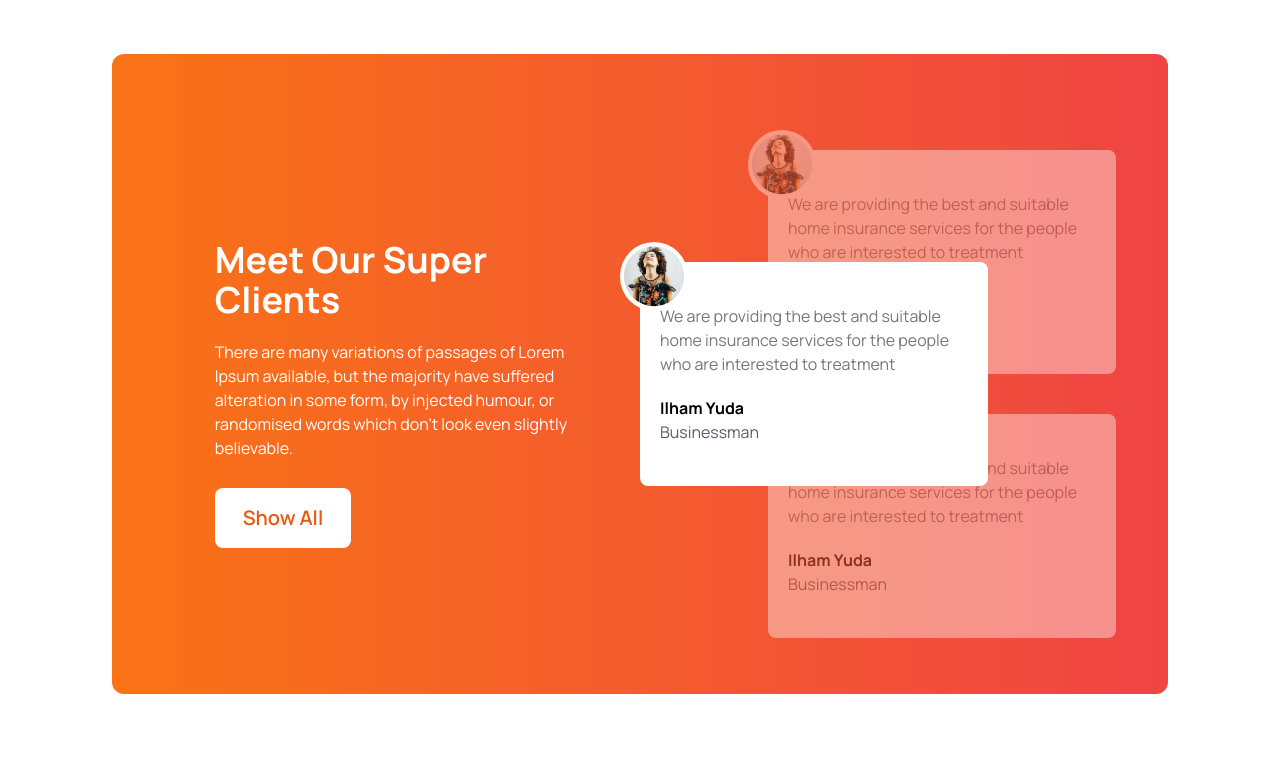
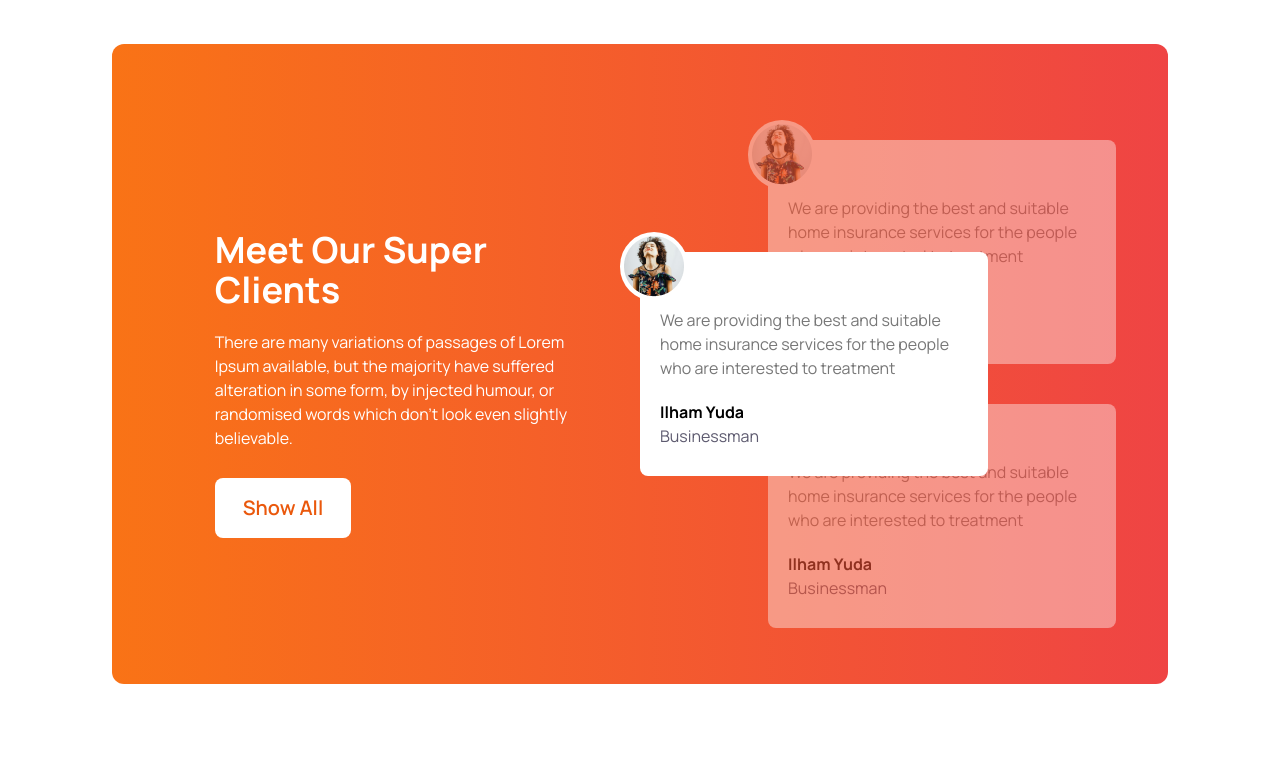
Before and after one commit to Md-Nurul-Alam/tea-house-with-tailwind, a plain HTML site: page index.html in a window 1280 px wide. Shown: the part 1782-2559 px from the top of the page. Drawn offline with nearby package versions, Linux system fonts and the light colour scheme.

Commit message:
Tea house web page is done

```diff
--- a/index.html
+++ b/index.html
@@ -19,8 +19,8 @@
                 extend: {
                     colors: {
                         clifford: '#da373d',
-                    },fontFamily: { manrope: ['Manrope', 'sans-serif']}
-                } ,
+                    }, fontFamily: { manrope: ['Manrope', 'sans-serif'] }
+                },
             },
         }
     </script>
@@ -114,11 +114,11 @@
                 <!-- image grid container -->
                 <div class="grid grid-cols-2 grid-rows-3 gap-4 lg:w-5/6">
                     <div class="h-32 bg-gradient-to-r from-red-100 to-red-50 rounded-xl"></div>
-                    <div class="bg-[#E6A6231A] rounded-xl row-span-2 ">
+                    <div class="bg-[#E6A6231A] rounded-xl row-span-2">
                         <img class="mx-auto my-6" src="images/fresh-1.png" alt="">
                     </div>
 
-                    <div class="bg-[#E6A6231A] rounded-xl row-span-2 ">
+                    <div class="bg-[#E6A6231A] rounded-xl row-span-2 lg:-mt-5 ">
                         <img class="mx-auto my-6" src="images/fresh-2.png" alt="">
                     </div>
                     <div class="h-32 bg-gradient-to-r from-stone-200 to-stone-100 rounded-xl"></div>
@@ -166,8 +166,8 @@
                         <div class="h-56 w-full md:w-3/4 bg-white text-black rounded-lg flex items-center px-5 ">
                             <div class="absolute -top-5 -left-5 bg-white rounded-full"><img class="p-1"
                                     src="images/client.png" alt=""></div>
-                            <div>
-                                <p class="text-[#777777] mb-5">We are providing the best and suitable home insurance
+                            <div class="overflow-hidden text-xs md:text-base">
+                                <p class="text-[#777777] mt-7 mb-5 ">We are providing the best and suitable home insurance
                                     services for the people who are interested to treatment</p>
                                 <h3 class="font-bold
                                         bold">Ilham Yuda</h3>
@@ -180,8 +180,8 @@
                         class="relative left-8 md:left-32 h-56 w-full md:w-3/4 bg-white text-black rounded-lg flex items-center px-5 opacity-40">
                         <div class="absolute -top-5 -left-5 bg-white rounded-full"><img class="p-1"
                                 src="images/client.png" alt=""></div>
-                        <div>
-                            <p class="text-[#777777] mb-5">We are providing the best and suitable home insurance
+                        <div class="overflow-hidden text-xs md:text-base">
+                            <p class="text-[#777777] mb-5 mt-7 ">We are providing the best and suitable home insurance
                                 services for the people who are interested to treatment</p>
                             <h3 class="font-bold
                                     bold">Ilham Yuda</h3>
@@ -194,8 +194,8 @@
                         class="relative left-8 md:left-32 top-10 h-56 w-full md:w-3/4  bg-white text-black rounded-lg flex items-center px-5 opacity-40">
                         <div class="absolute -top-5 -left-5 bg-white rounded-full"><img class="p-1"
                                 src="images/client.png" alt=""></div>
-                        <div>
-                            <p class="text-[#777777] mb-5">We are providing the best and suitable home insurance
+                        <div class="overflow-hidden text-xs md:text-base">
+                            <p class="text-[#777777] mb-5 mt-7">We are providing the best and suitable home insurance
                                 services for the people who are interested to treatment</p>
                             <h3 class="font-bold
                                     bold">Ilham Yuda</h3>
```
